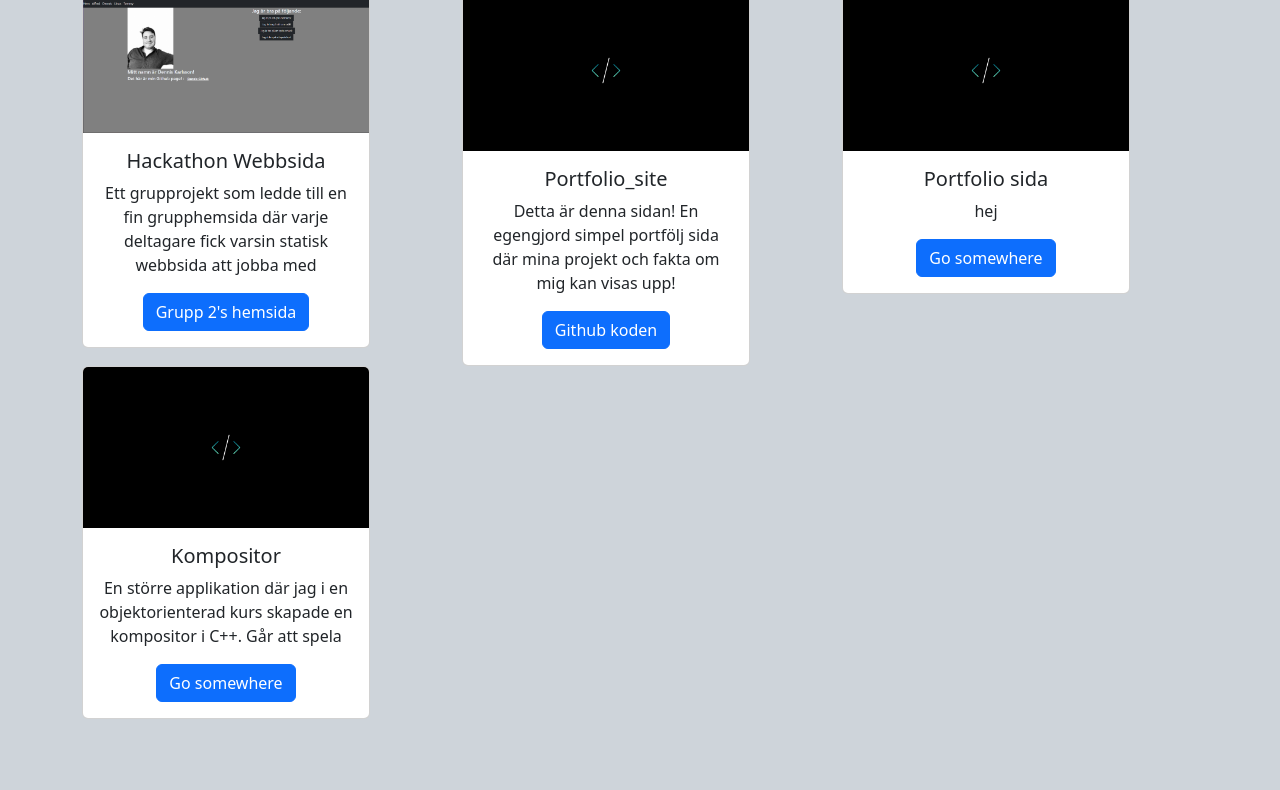
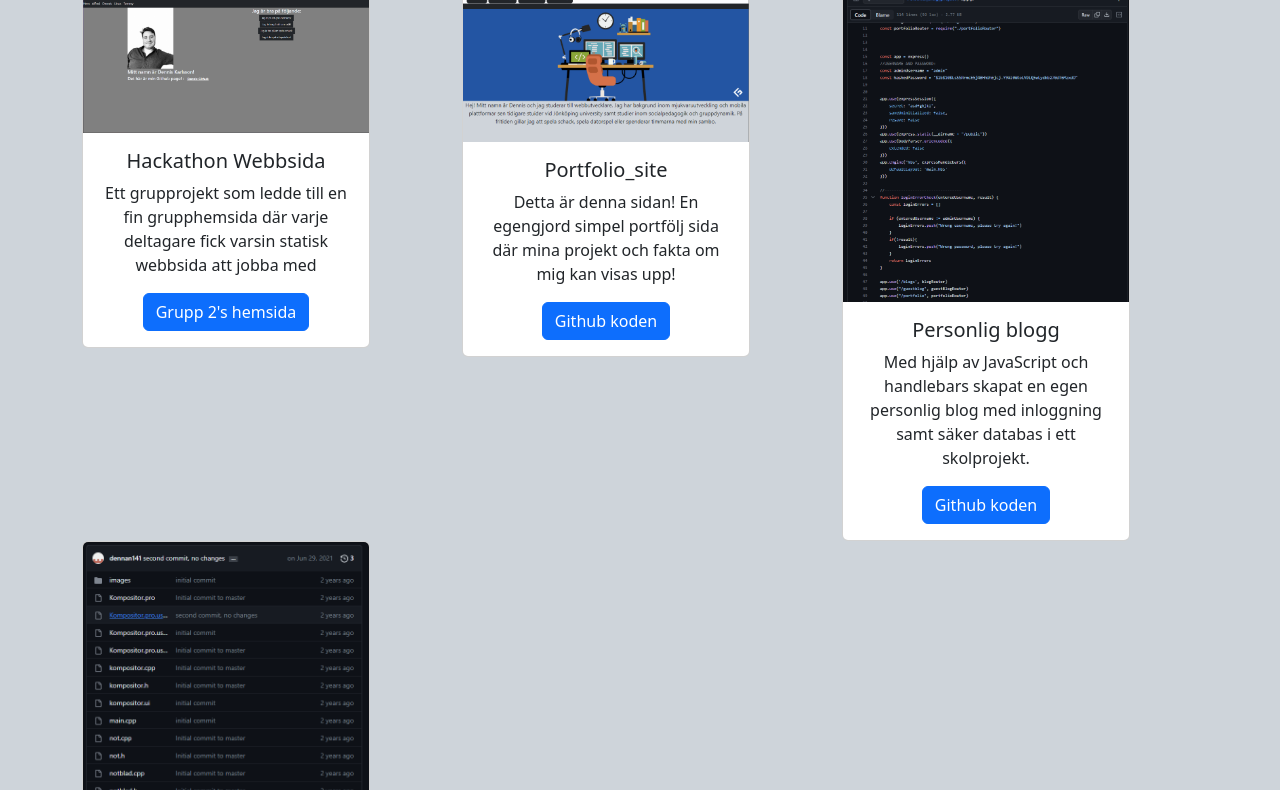
Before and after one commit to dennan141/Portfolio_site, a plain HTML site: page portfolio.html in a window 1280 px wide. Shown: the part 122-912 px from the top of the page. Before the commit the page ends 841 px from the top, so only its background shows below. Drawn offline with nearby package versions, Linux system fonts and the light colour scheme.

Commit message:
Finished the basics of portfolio site

```diff
--- a/portfolio.html
+++ b/portfolio.html
@@ -27,7 +27,7 @@
     <!--TODO gör en databas med alla projekt och sätt sedan ut korten med JavaScript-->
     <div class="container text-center">
         <div class="row align-items-start text-center">
-            <!--Första kortet-->
+            <!--Första kortet med HACKATHON-->
             <div class="col">
                 <div class="card" style="width: 18rem;">
                     <img src="/resources/Hackathon.png" class="card-img-top" alt="...">
@@ -39,10 +39,10 @@
                 </div>
             </div>
 
-            <!--Andra kortet-->
+            <!--Andra kortet med PORTFOLIO-->
             <div class="col">
                 <div class="card" style="width: 18rem;">
-                    <img src="/resources/CodeSnippet.png" class="card-img-top" alt="...">
+                    <img src="/resources/Portfolio.png" class="card-img-top" alt="...">
                     <div class="card-body">
                         <h5 class="card-title">Portfolio_site</h5>
                         <p class="card-text">Detta är denna sidan! En egengjord simpel portfölj sida där mina projekt och fakta om mig kan visas upp!</p>
@@ -51,43 +51,34 @@
                 </div>
             </div>
 
-
-
+            <!--Trdeje kortet med PERSONLIG BLOGG-->
             <div class="col">
                 <div class="card" style="width: 18rem;">
-                    <img src="/resources/CodeSnippet.png" class="card-img-top" alt="...">
+                    <img src="/resources/PersonligBlogg.png" class="card-img-top" alt="...">
                     <div class="card-body">
-                        <h5 class="card-title">Portfolio sida</h5>
-                        <p class="card-text">hej</p>
-                        <a href="#" class="btn btn-primary">Go somewhere</a>
+                        <h5 class="card-title">Personlig blogg</h5>
+                        <p class="card-text">Med hjälp av JavaScript och handlebars skapat en egen personlig blog med inloggning samt säker databas i ett skolprojekt.</p>
+                        <a href="https://github.com/dennan141/Personal_blog_project" class="btn btn-primary">Github koden</a>
                     </div>
                 </div>
             </div>
 
-
-
-
-
-
-
-
-
-
-            <!--Tredje kortet-->
+            <!--fjärde kortet med KOMPOSITOR-->
             <div class="col">
                 <div class="card" style="width: 18rem;">
-                    <img src="/resources/CodeSnippet.png" class="card-img-top" alt="...">
+                    <img src="/resources/Kompositor.png" class="card-img-top" alt="...">
                     <div class="card-body">
                         <h5 class="card-title">Kompositor</h5>
-                        <p class="card-text">En större applikation där jag i en objektorienterad kurs skapade en kompositor i C++. Går att spela</p>
-                        <a href="#" class="btn btn-primary">Go somewhere</a>
+                        <p class="card-text">En större applikation där jag i en objektorienterad kurs skapade en kompositor i C++. Går att spela piano med hjälp av notblad.</p>
+                        <a href="https://github.com/dennan141/Obj_lab_kompositor" class="btn btn-primary">Go somewhere</a>
                     </div>
                 </div>
             </div>
 
-
         </div>
     </div>
+
+    <!-------------- Slut på korten ------------->
+
 </body>
-
 </html>
```
Also changed, not shown: resources/Kompositor.png (added), resources/PersonligBlogg.png (added), resources/Portfolio.png (added).
